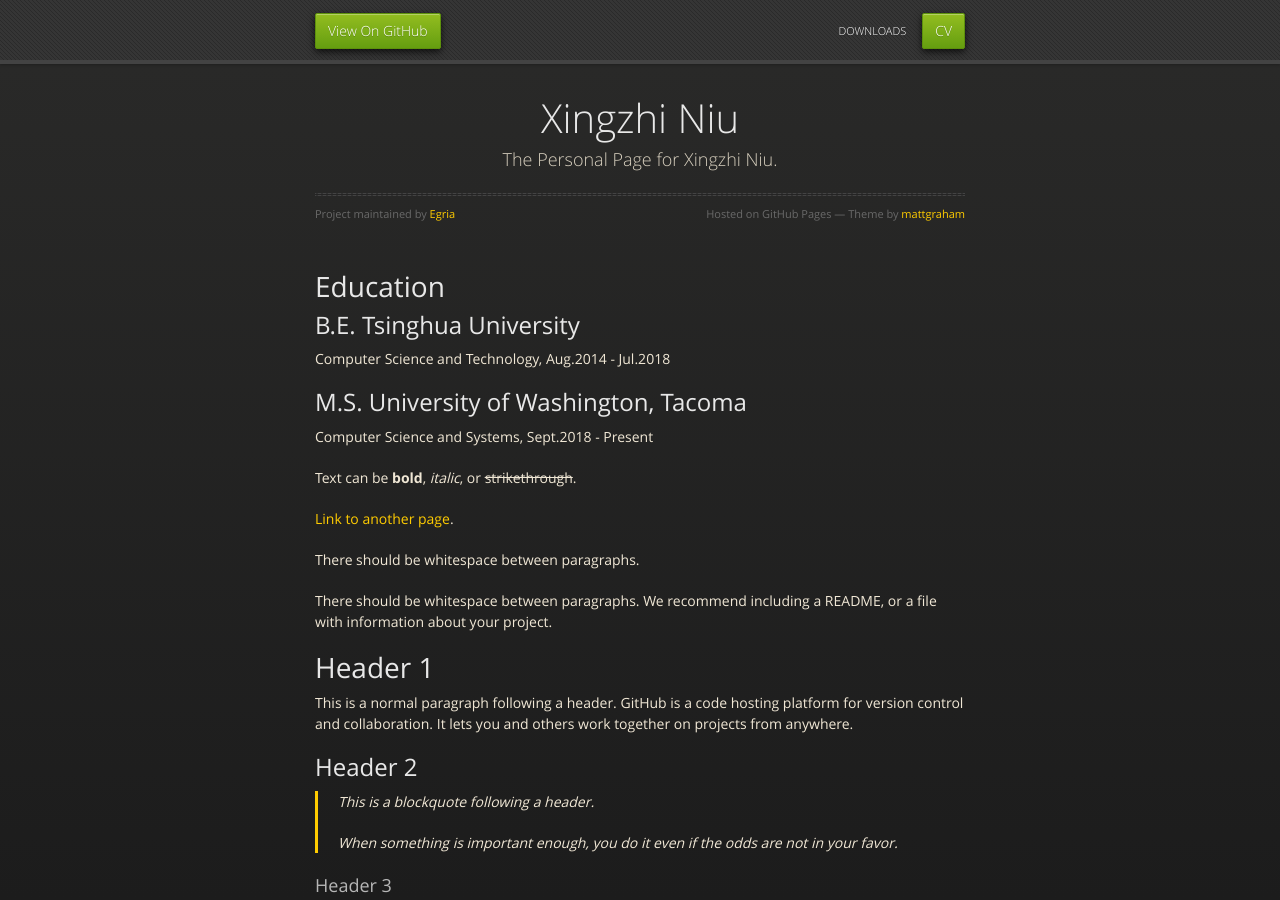
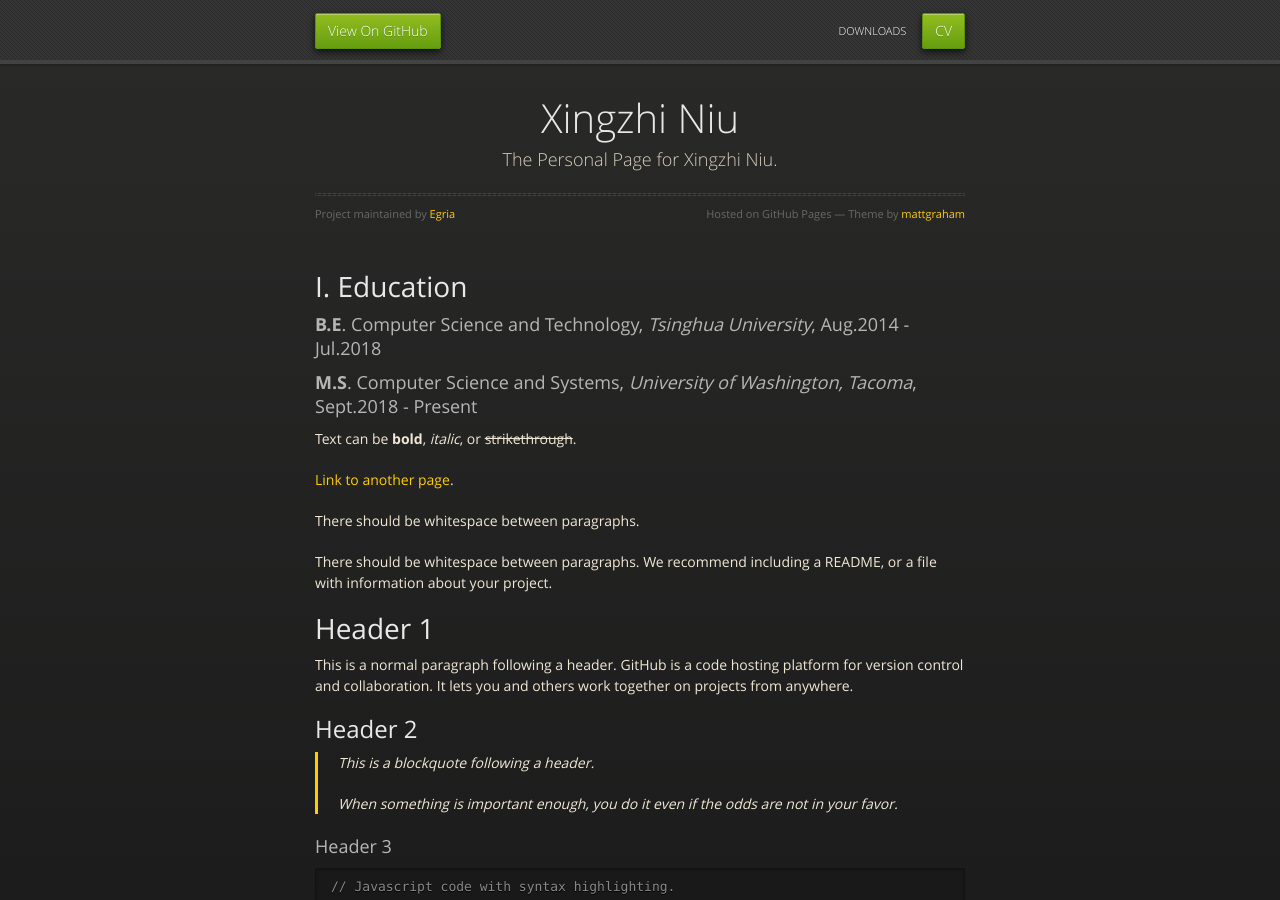
Before and after one commit to Egria/website, a Jekyll site: the page built from index.md, in a window 1280 px wide and 900 px high. Built offline with Jekyll 4.4.1, drawn with Linux system fonts in a browser that asks for light colours; our own code applies the rules of GitHub Pages for plain Markdown files.

```diff
--- a/index.md
+++ b/index.md
@@ -2,13 +2,10 @@
 layout: default
 ---
 
-# Education
+# I. Education
 
-## B.E. Tsinghua University
-Computer Science and Technology, Aug.2014 - Jul.2018
-
-## M.S. University of Washington, Tacoma
-Computer Science and Systems, Sept.2018 - Present
+### **B.E**. Computer Science and Technology, _Tsinghua University_, Aug.2014 - Jul.2018
+### **M.S**. Computer Science and Systems, _University of Washington, Tacoma_, Sept.2018 - Present
 
 Text can be **bold**, _italic_, or ~~strikethrough~~.
 
```
